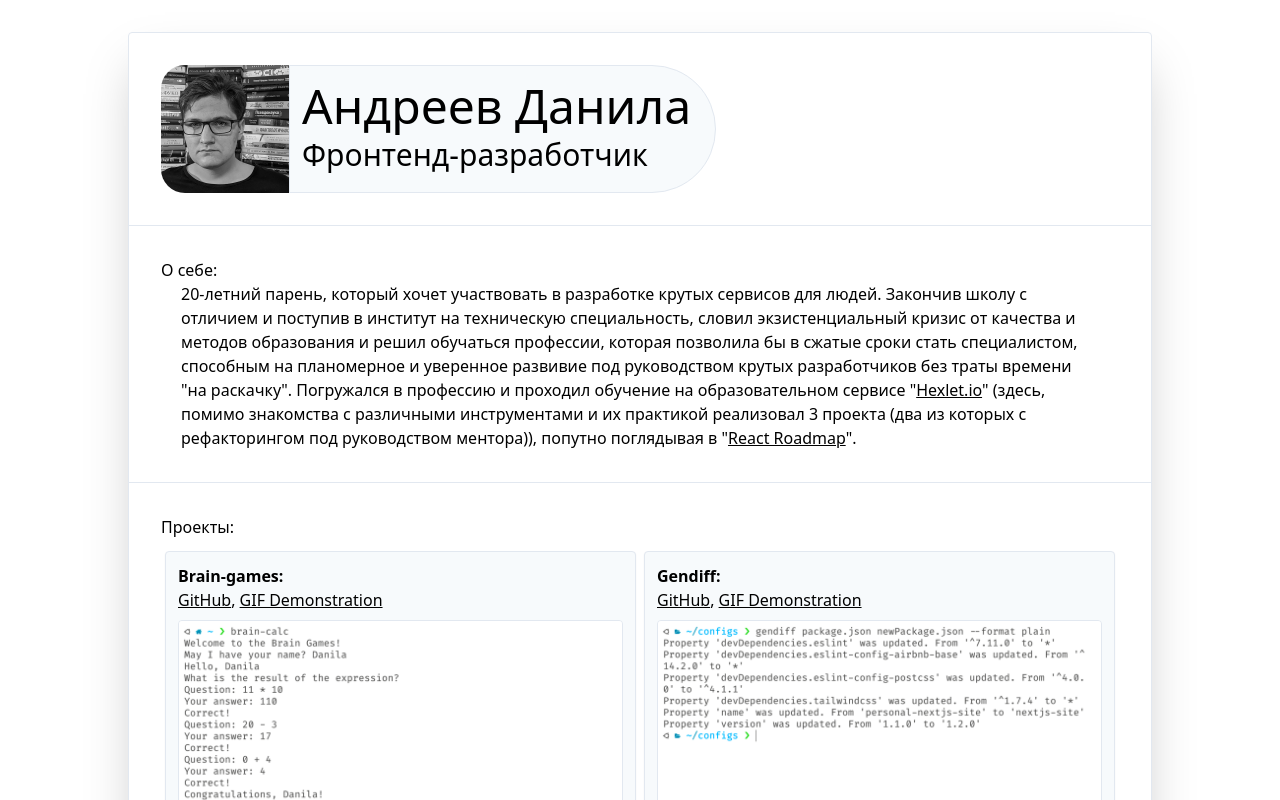
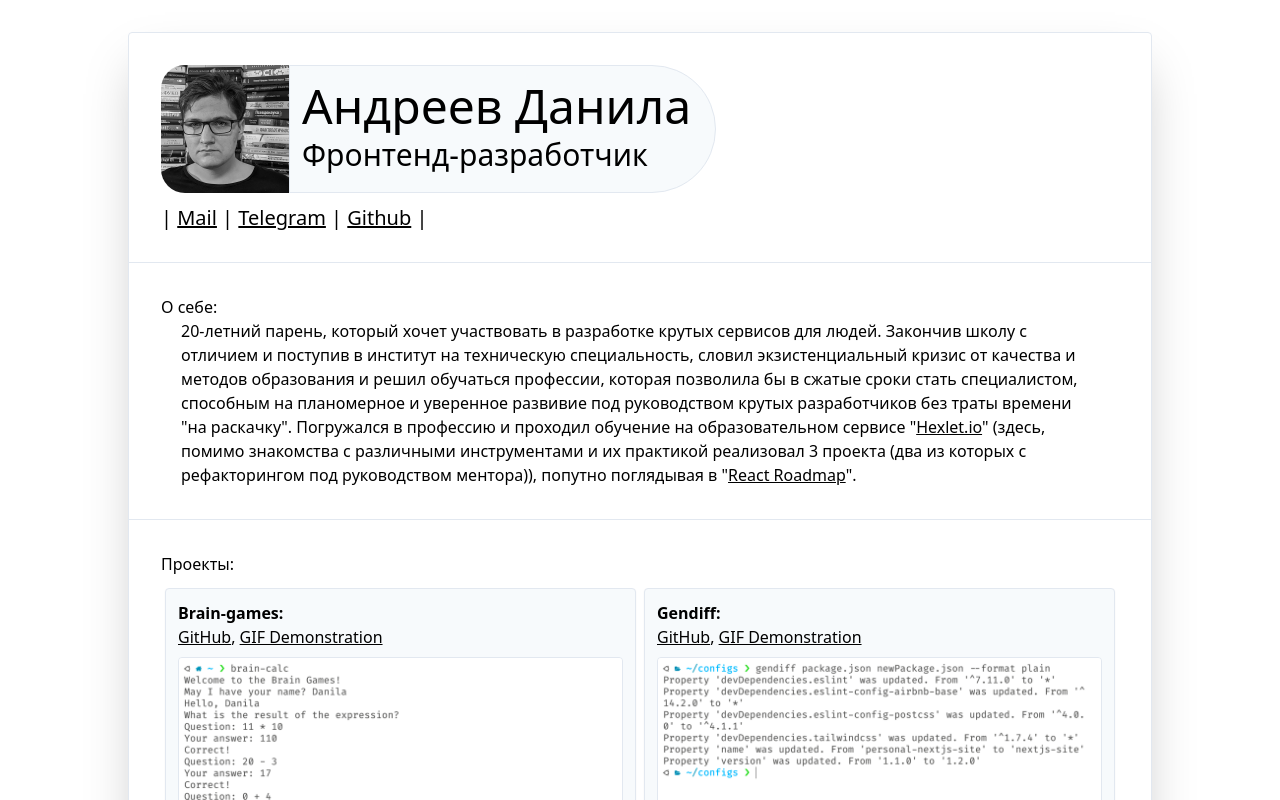
Before and after one commit to neandreev/personal-nextjs-site, a Next.js app: page / in a window 1280 px wide. Shown: the top 800 px of the page. Built offline with nearby package versions, Linux system fonts and the light colour scheme.

Commit message:
add contact links in header

```diff
--- a/components/header.js
+++ b/components/header.js
@@ -1,6 +1,8 @@
+import Link from './link';
+
 export default function Header() {
   return (
-    <div className="flex space-x-4 justify-between leading-tight">
+    <div className="flex flex-col items-center md:items-start justify-between leading-tight">
       <div className="flex justify-center">
         <div className="hidden relative h-full md:block w-32">
           <img className="rounded-3xl rounded-r-none" src="/images/photo.jpg" alt="photo"/>
@@ -14,6 +16,9 @@ export default function Header() {
           </h2>
         </div>
       </div>
+      <div className="text-xl mt-3 text-center md:text-left">
+         | <Link href="/mail" text="Mail" /> | <Link href="/telegram" text="Telegram" /> | <Link href="/github" text="Github" /> |
+      </div>
     </div>
   );
 }
```
